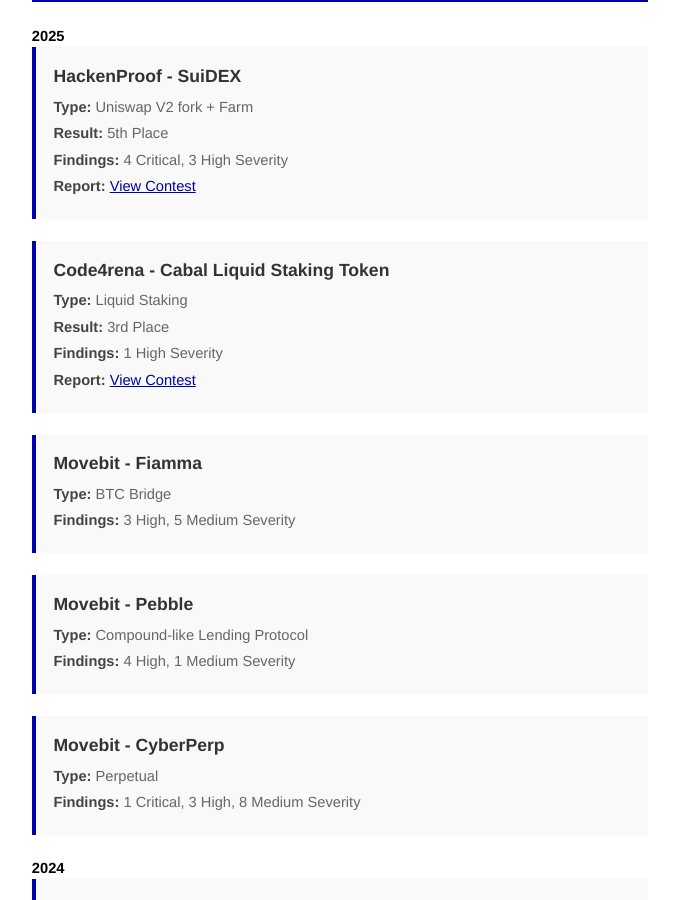
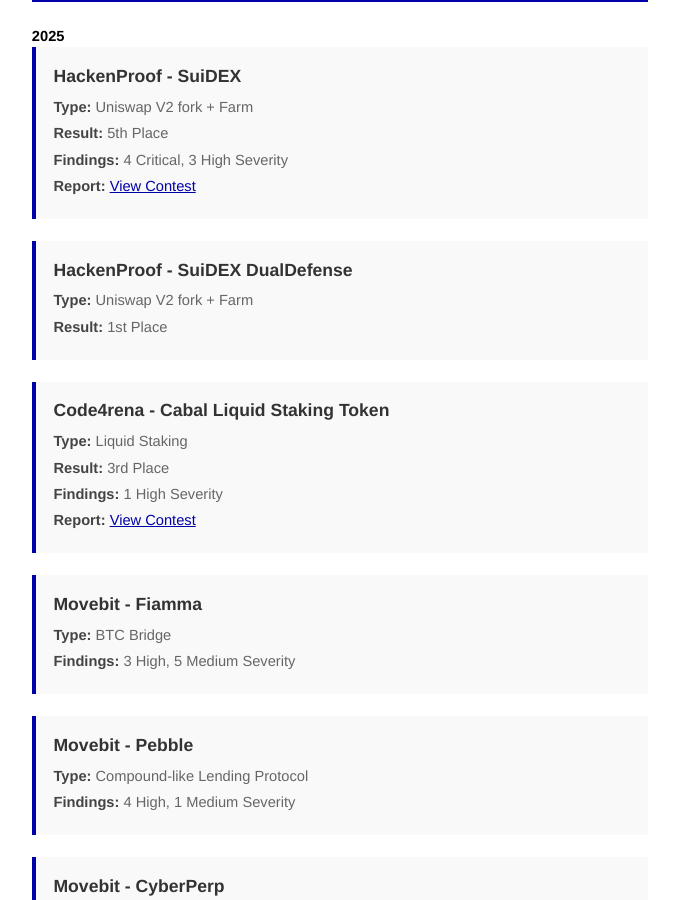
Before and after one commit to ret2basic/ret2basic.github.io, a Jekyll site: the page built from audits.html, in a window 1280 px wide and 900 px high, scrolled down 2984 px. Shown: the whole window, without its empty margins (300-979 px from the left). Built offline with Jekyll 4.4.1, drawn with Linux system fonts in a browser that asks for light colours.

Commit message:
Add SuiDEX DualDefense Move audit

```diff
--- a/audits.html
+++ b/audits.html
@@ -178,6 +178,14 @@
     </div>
 
     <div class="audit-item">
+      <h3>HackenProof - SuiDEX DualDefense</h3>
+      <div class="audit-details">
+        <p><strong>Type:</strong> Uniswap V2 fork + Farm</p>
+        <p><strong>Result:</strong> 1st Place</p>
+      </div>
+    </div>
+
+    <div class="audit-item">
       <h3>Code4rena - Cabal Liquid Staking Token</h3>
       <div class="audit-details">
         <p><strong>Type:</strong> Liquid Staking</p>
```
